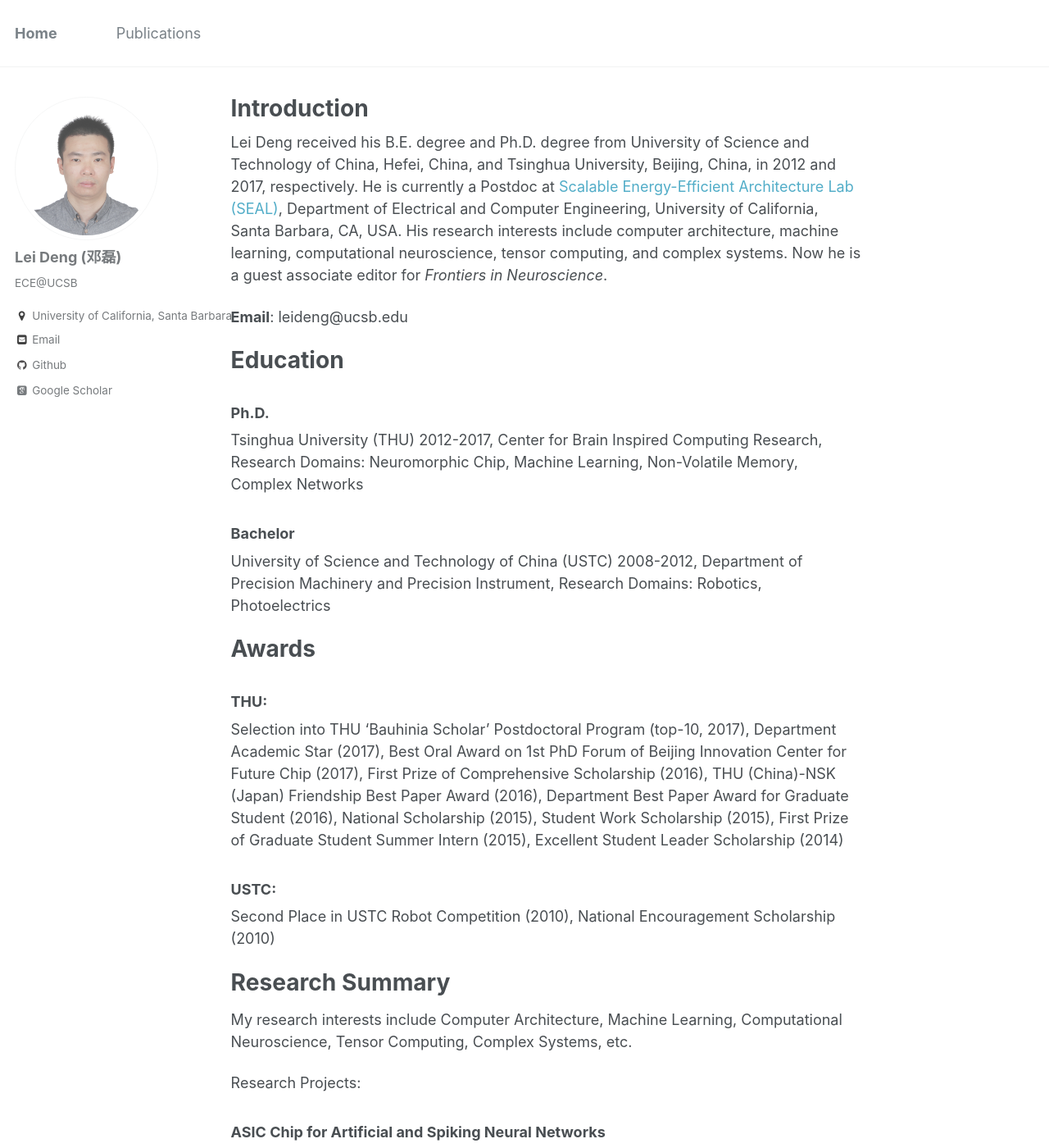
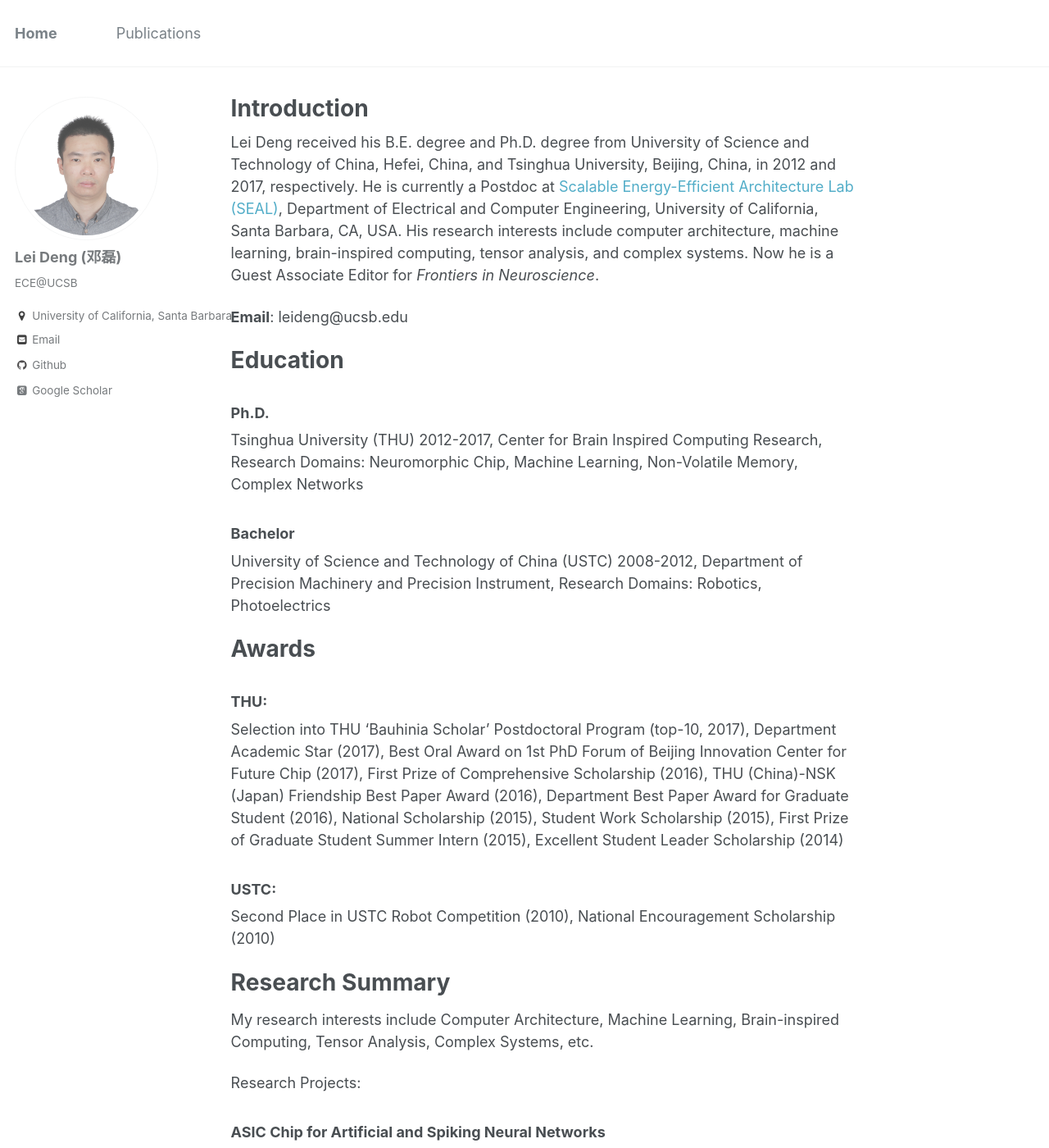
Before and after one commit to dllfei/dllfei.github.io, a Jekyll site: the page built from _pages/about.md, in a window 1280 px wide and 1400 px high. Shown: the whole window at 82% size. Built offline with Jekyll 4.4.1, drawn with Linux system fonts in a browser that asks for light colours; some web fonts are replaced.

Commit message:
Update about.md

```diff
--- a/_pages/about.md
+++ b/_pages/about.md
@@ -8,7 +8,7 @@ redirect_from:
   - /about.html
 ---
 
-Lei Deng received his B.E. degree and Ph.D. degree from University of Science and Technology of China, Hefei, China, and Tsinghua University, Beijing, China, in 2012 and 2017, respectively. He is currently a Postdoc at [Scalable Energy-Efficient Architecture Lab (SEAL)](https://seal.ece.ucsb.edu/), Department of Electrical and Computer Engineering, University of California, Santa Barbara, CA, USA. His research interests include computer architecture, machine learning, computational neuroscience, tensor computing, and complex systems. Now he is a guest associate editor for *Frontiers in Neuroscience*.
+Lei Deng received his B.E. degree and Ph.D. degree from University of Science and Technology of China, Hefei, China, and Tsinghua University, Beijing, China, in 2012 and 2017, respectively. He is currently a Postdoc at [Scalable Energy-Efficient Architecture Lab (SEAL)](https://seal.ece.ucsb.edu/), Department of Electrical and Computer Engineering, University of California, Santa Barbara, CA, USA. His research interests include computer architecture, machine learning, brain-inspired computing, tensor analysis, and complex systems. Now he is a Guest Associate Editor for *Frontiers in Neuroscience*.
 
 **Email**: leideng@ucsb.edu
 
@@ -30,7 +30,7 @@ Second Place in USTC Robot Competition (2010), National Encouragement Scholarshi
 
 Research Summary
 ======
-My research interests include Computer Architecture, Machine Learning, Computational Neuroscience, Tensor Computing, Complex Systems, etc.
+My research interests include Computer Architecture, Machine Learning, Brain-inspired Computing, Tensor Analysis, Complex Systems, etc.
 
 Research Projects:
 
```
